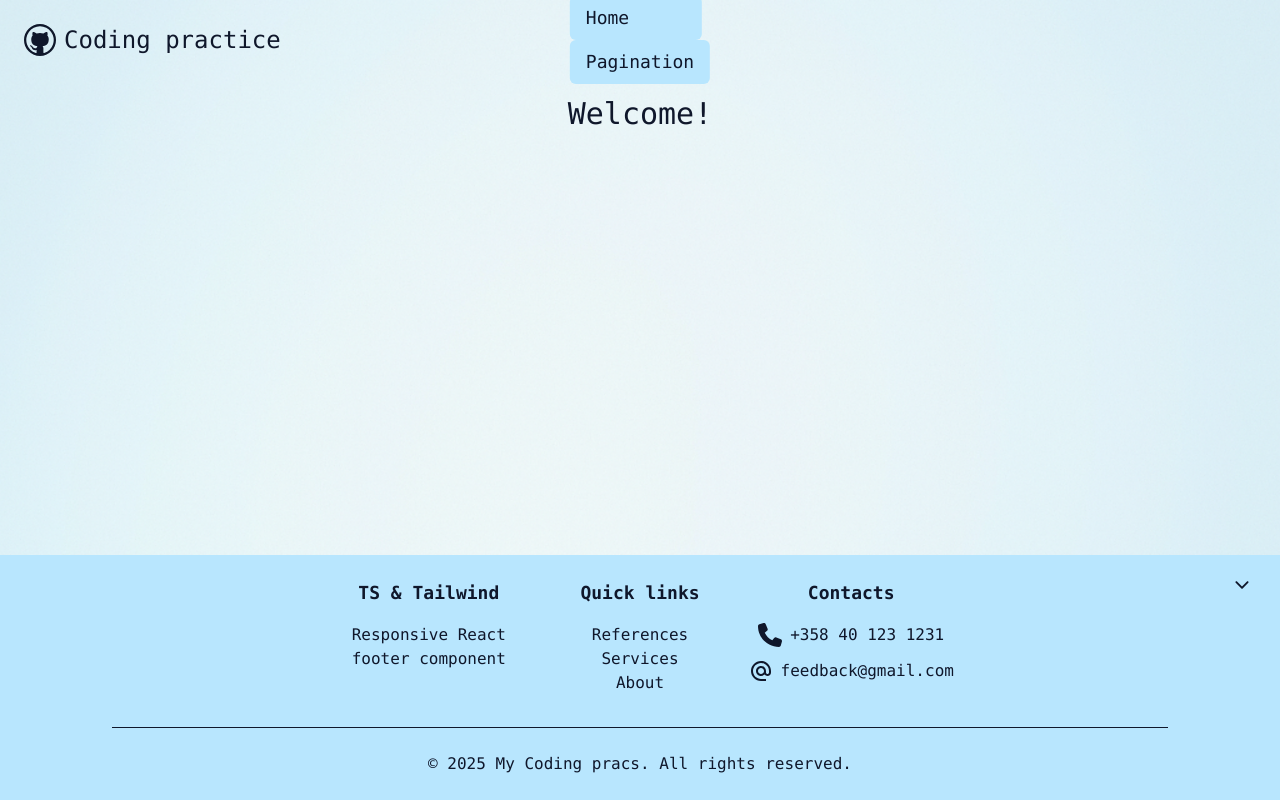
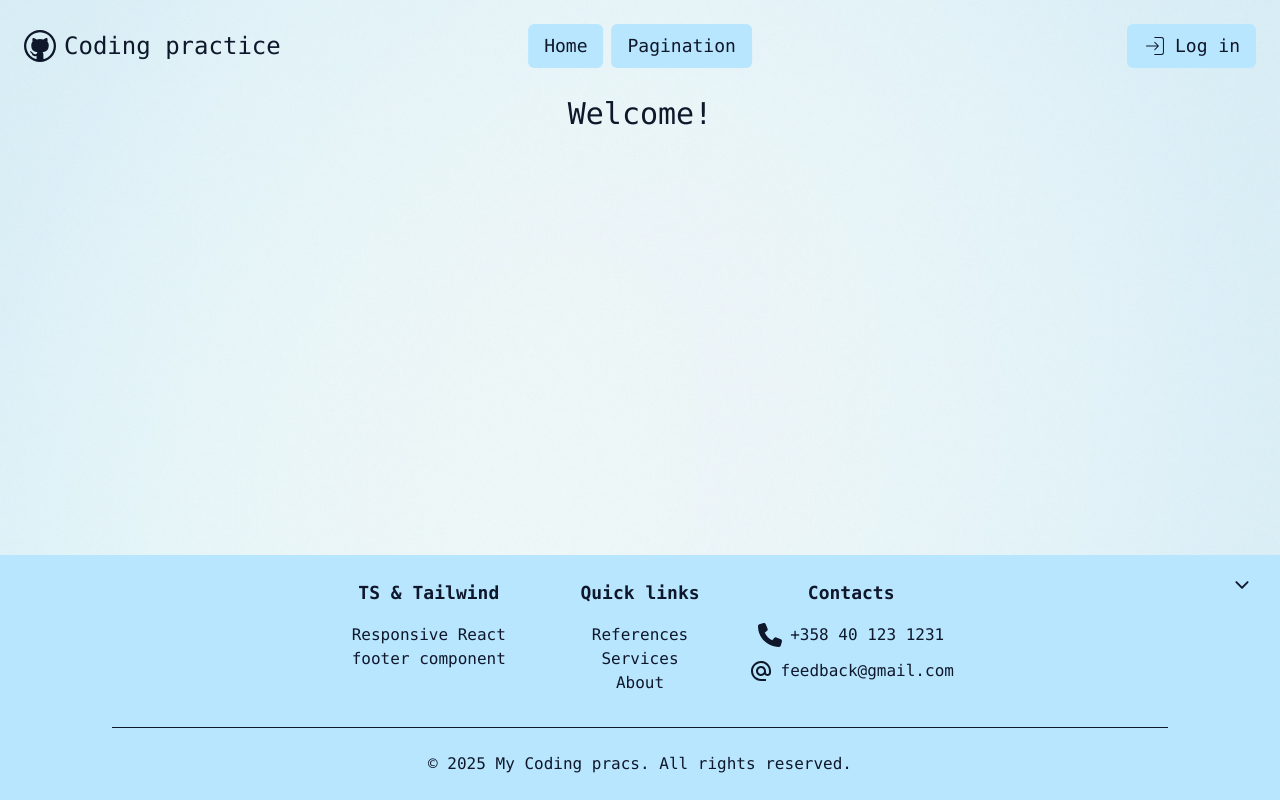
Before and after one commit to olliuhlbeck/sky-listings, a React (Vite) app in the folder frontend/: page / in a window 1280 px wide. Built offline with nearby package versions, Linux system fonts and the light colour scheme.

Commit message:
add button for LoginPage

```diff
--- a/frontend/components/HeaderComponents/HeaderContainer.tsx
+++ b/frontend/components/HeaderComponents/HeaderContainer.tsx
@@ -1,8 +1,9 @@
 import { Link } from 'react-router-dom';
 import { HeaderContainerProps } from '../../types/HeaderContainerProps';
 import HeaderButton from '../HeaderComponents/HeaderButton';
+import IconComponent from '../GeneralComponents/IconComponent';
 import { VscGithub } from 'react-icons/vsc';
-import IconComponent from '../GeneralComponents/IconComponent';
+import { CiLogin } from 'react-icons/ci';
 
 const HeaderContainer = ({ title, link }: HeaderContainerProps) => {
   const navigationLinks = [
@@ -16,10 +17,13 @@ const HeaderContainer = ({ title, link }: HeaderContainerProps) => {
           <IconComponent icon={VscGithub} size={32} />
           <h2 className='text-2xl text-center hidden md:block'>{title}</h2>
         </Link>
-        <div className='absolute left-1/2 transform -translate-x-1/2 space-x-2 hidden xl:block'>
+        <div className='absolute left-1/2 transform -translate-x-1/2 space-x-2 hidden xl:flex'>
           {navigationLinks.map(({ text, link }) => (
             <HeaderButton key={`${link}HeaderButton`} text={text} link={link} />
           ))}
+        </div>
+        <div>
+          <HeaderButton icon={CiLogin} text='Log in' link='login' />
         </div>
       </div>
     </header>
```
